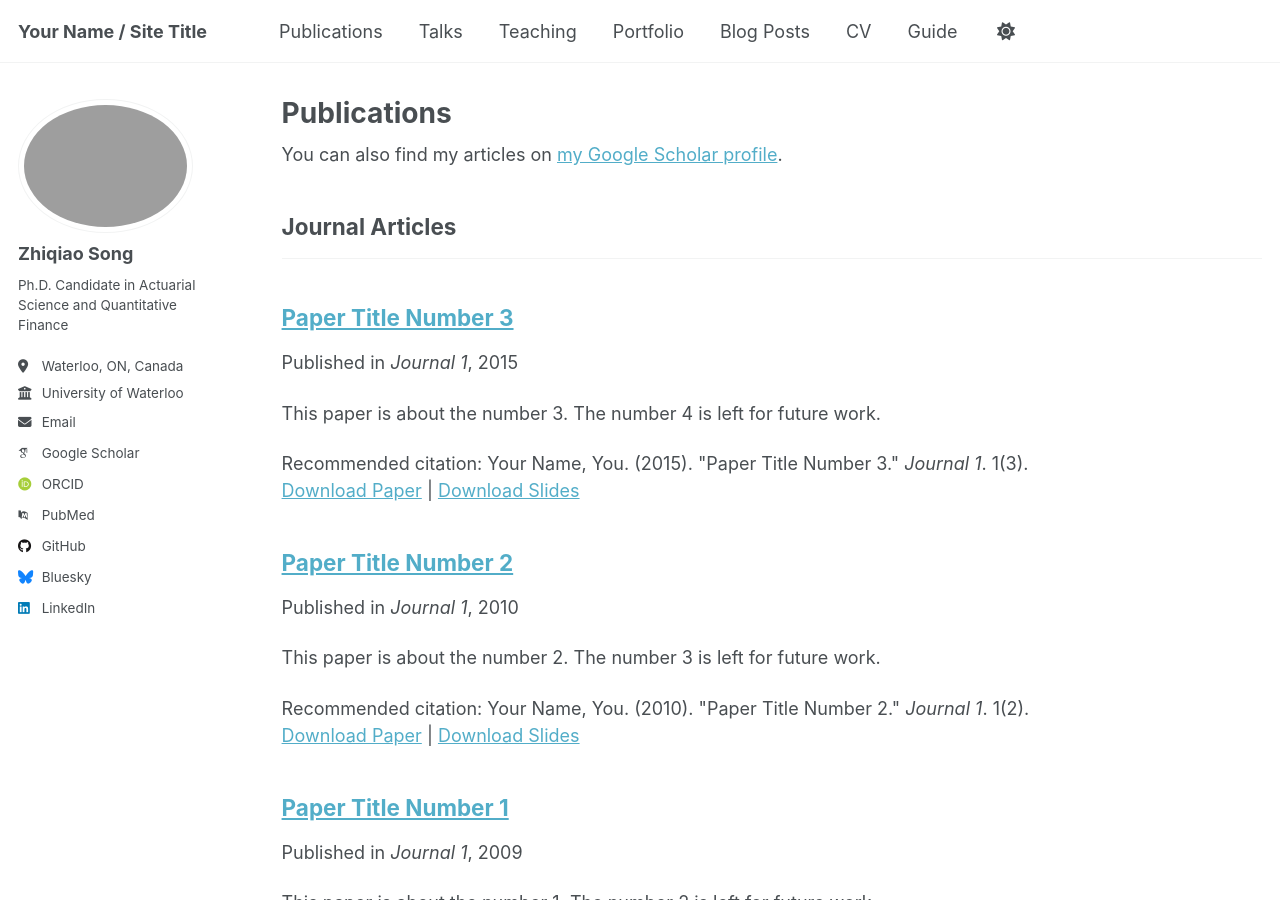
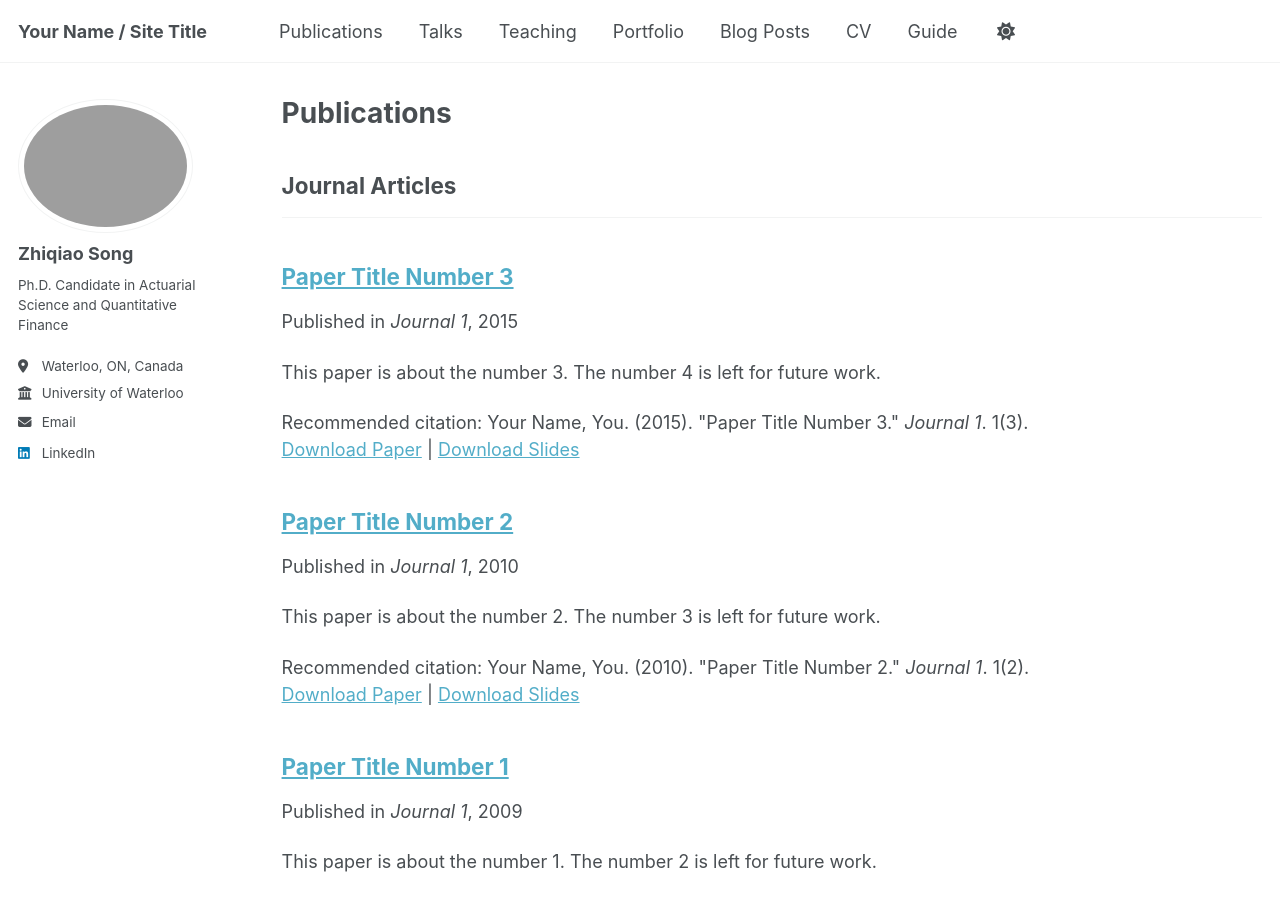
Before and after one commit to ZhiqiaoSong/zhiqiaosong.github.io, a Jekyll site: the page built from _pages/publications.html, in a window 1280 px wide and 900 px high. Built offline with Jekyll 4.4.1, drawn with Linux system fonts in a browser that asks for light colours; some web fonts are replaced; a script that is not in the unit is left out; part of the change alters nothing that is shown.

Commit message:
Update _config.yml

```diff
--- a/_config.yml
+++ b/_config.yml
@@ -31,53 +31,7 @@ author:
   employer         : University of Waterloo
   uri              : # URL
   email            : z22song@uwaterloo.ca
-
-  # Academic websites
-  academia         : # URL
-  arxiv            : # URL - Update with the correct link to your profile
-  googlescholar    : "https://scholar.google.com/citations?user=PS_CX0AAAAAJ"
-  inspire-hep      : # URL
-  impactstory      : # URL
-  orcid            : "https://orcid.org/yourorcidurl"
-  semantic         : # URL
-  pubmed           : "https://www.ncbi.nlm.nih.gov/pubmed/?term=john+snow"
-  researchgate     : # URL
-  scopus           : # URL
-
-  # Repositories and software development
-  bitbucket        : # Username - Update with your username on the site
-  codepen          : # Username
-  dribbble         : # Username
-  github           : "academicpages"
-  kaggle           : # Username
-  stackoverflow    : # User number or user number and name (i.e., use "1" or "1/jeff-atwood")
-
-  # Social media
-  artstation       : # Username
-  bluesky          : "bsky.app" # Replace this with you Bluesky username
-  facebook         : # Username
-  flickr           : # Username
-  foursquare       : # Username
-  goodreads        : # Username
-  google_plus      : # Username
-  keybase          : # Username
-  instagram        : # Username
-  lastfm           : # Username
   linkedin         : https://www.linkedin.com/in/zhiqiao-song-8a81a6202/
-  mastodon         : # URL
-  medium           : # URL
-  pinterest        : # Username
-  soundcloud       : # Username
-  steam            : # Username
-  telegram         : # URL
-  tumblr           : # Username
-  twitter          : # Username for X / Twitter
-  vine             : # Username
-  weibo            : # Username
-  wikipedia        : # Username
-  xing             : # Username
-  youtube          : # Username
-  zhihu            : # Username
 
 # Publication Category - The following the list of publication categories and their headings
 publication_category:
```
